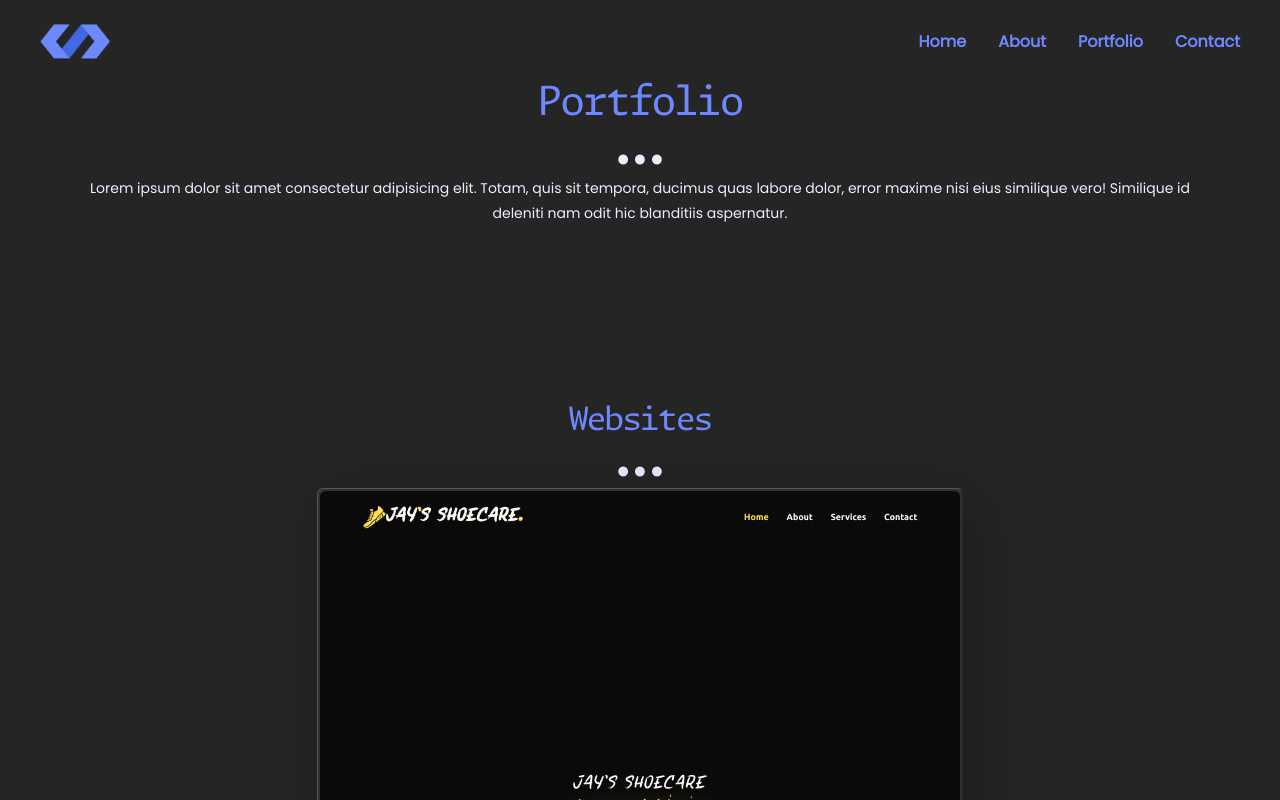
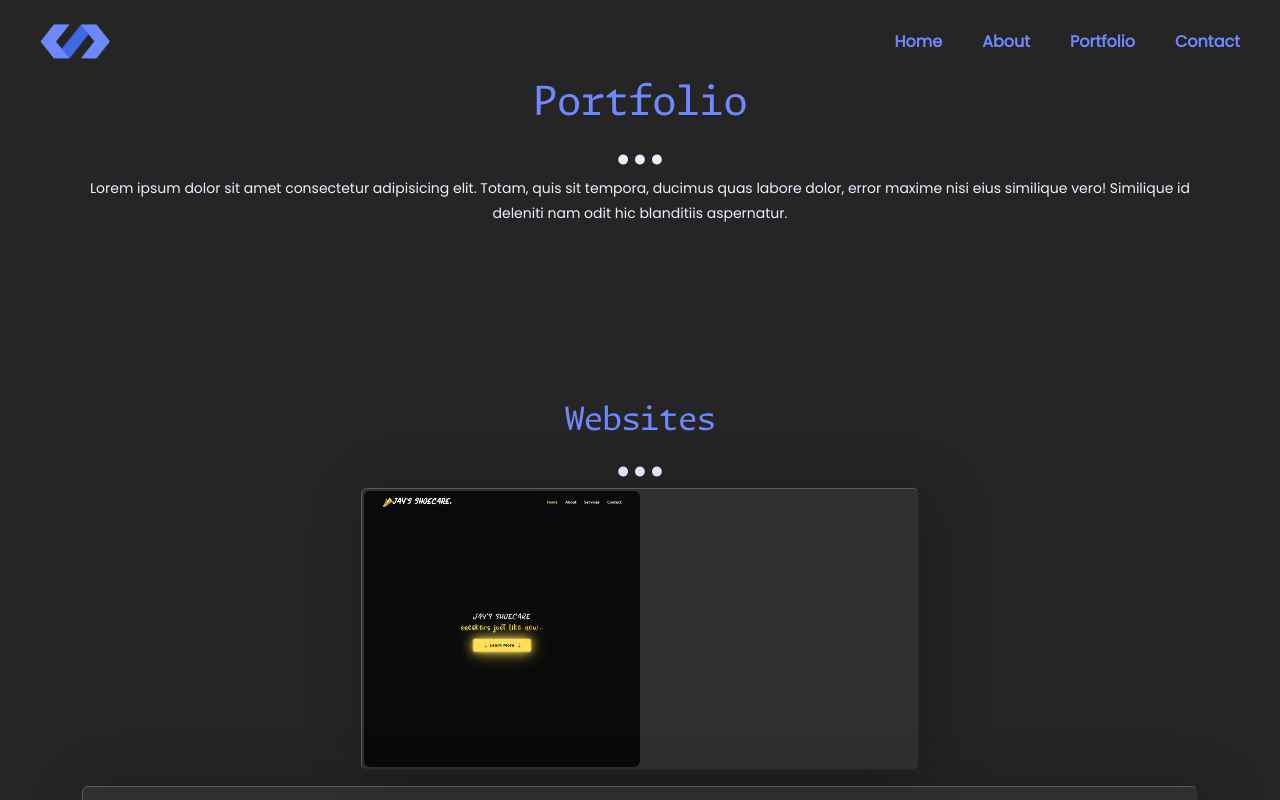
Before and after one commit to heli-toon/muhaiminsalay, a React (Vite) app: page /showcase in a window 1280 px wide. Shown: the top 800 px of the page. Built offline with nearby package versions, Linux system fonts and the light colour scheme.

Commit message:
Fix Typos and wrong links

```diff
--- a/index.html
+++ b/index.html
@@ -6,7 +6,7 @@
     <meta name="viewport" content="width=device-width, initial-scale=1.0" />
     <meta name="description" content="Salay Abdul Muhaimin Kanton's Portfolio Website and Projects Showcase">
     <link rel="shortcut icon" type="image/webp" href="/logo.webp" />
-    <title>Home | Portfolio</title>
+    <title>Muhaimin Salay | Portfolio</title>
   </head>
   <body>
     <div id="root"></div>
--- a/src/App.css
+++ b/src/App.css
@@ -7,6 +7,10 @@
   --primarydark: #4169e199;
   --white: #eeedff;
   --gray: #414141;
+  --border-radius-card: 8px;
+  --anim-short: 250ms;
+  --anim-mid: 600ms;
+  --anim-long: 1s;
 }
 html{
   color: var(--black);
@@ -18,7 +22,7 @@ html{
 html::-webkit-scrollbar{width: 0.9vw;}
 html::-webkit-scrollbar-thumb {
   background-color: var(--primarydark);
-  border-radius: 7px;
+  border-radius: var(--border-radius-card);
 }
 html::-webkit-scrollbar-thumb:hover{
   background-color: var(--primary);
@@ -37,7 +41,6 @@ html::-webkit-scrollbar-track{
 }
 body {
   background: var(--black)!important;
-  /* font-display: swap; */
   color: var(--white)!important;
   overflow-x: hidden;
   font-family: "Poppins", Inter, sans-serif, system-ui!important;
@@ -63,13 +66,12 @@ h6 {
   font-family: "Monaspace","Ubuntu", monospace;
   font-weight: 800;
   line-height: inherit;
-  letter-spacing: -2px;
+  letter-spacing: -1px;
   color: var(--primary)!important;
 }
 a{
   color: var(--white);
-  -webkit-transition: 0.5s;
-  transition: 0.5s;
+  transition: var(--anim-short);
   text-decoration: none!important;
 }
 section{
@@ -114,7 +116,7 @@ a.paralink:hover{color: var(--primarydark)}
 }
 .glassm-card{border-radius: 6px!important;/* z-index: 10; */}
 .navbar{
-  transition: background 500ms ease-in-out;
+  transition: background var(--anim-mid) ease-in-out;
   /* border-bottom: 1px solid rgba(255, 255, 255, 0.2)!important; */
   padding-top: 1.2rem!important;
   padding-bottom: 1.2rem!important;
@@ -126,14 +128,14 @@ a.paralink:hover{color: var(--primarydark)}
   margin-left: 2em;
   color: var(--primary)!important;
 }
-.nav-link:hover{color: var(--white)!important}
 .nav-item{padding-left: 1rem}
 .nav-link{
   transition: 0.5s all ease;
   color: var(--primary)!important;
   font-weight: 900!important;
-  padding-right: 1rem;
+  padding-left: 1rem !important;
 }
+.nav-link:hover{color: var(--white)!important}
 .navbar-toggler,
 .navbar-toggler:focus{
   margin-right: 2.5rem;
@@ -280,13 +282,13 @@ nav .logo h2:hover{color: var(--white)!important;}
   align-items: center;
   margin-bottom: 1rem;
   padding: 0.1em;
+  width: 50%;
 }
 .project-img img{
   border: none;
   aspect-ratio: 1;
-  width: 50vw;
+  width: 50%;
 }
-.project-img img.verba{aspect-ratio: 1.1/2;}
 @media only screen and (max-width: 767.98px){.project-img img{width: 80vw}}
 .project-tags .tag{
   background: var(--gray);
--- a/src/components/Contact.jsx
+++ b/src/components/Contact.jsx
@@ -13,8 +13,8 @@ export default function Contact() {
               that exceed expectations. I&apos;m always up for a new challenge
               Have any questions or feedback? I&apos;d love to hear from you!
               Get in touch with via email at{" "}
-              <a href="mailto:helitoon@outlook.com" className="paralink">
-                helitoon@outlook.com
+              <a href="mailto:abdulkanton2005@gmail.com" className="paralink">
+
               </a>{" "}
               or call me at{" "}
               <a href="tel:+233535760503" className="paralink">
@@ -50,7 +50,7 @@ export default function Contact() {
                     <h3>Email</h3>
                     <p>
                       <a
-                        href="mailto:helitoon@outlook.com"
+                        href="mailto:abdulkanton2005@gmail.com"
                         className="paralink2"
                       >
                         helitoon@outlook.com
--- a/src/components/Footer.jsx
+++ b/src/components/Footer.jsx
@@ -76,7 +76,7 @@ export default function Footer() {
                     <i className="bi bi-whatsapp"></i>
                   </a>
                   <a
-                    href="mailto:helitoon@outlook.com"
+                    href="mailto:abdulkanton2005@gmail.com"
                     className="envelope"
                     title="Email Address"
                     target="_blank"
@@ -126,7 +126,7 @@ export default function Footer() {
               <div className="col-lg-3 col-md-12 footer-contact text-center text-md-start">
                 <h4>Contact Me</h4>
                 <p>
-                  Accra, Ghana
+                  Accra,
                   <br />
                   Ghana <br />
                   <strong>Phone: </strong>
@@ -135,7 +135,7 @@ export default function Footer() {
                   </a>{" "}
                   <br />
                   <strong>Email: </strong>
-                  <a href="mailto:helitoon@outlook.com" className="contlink">
+                  <a href="mailto:abdulkanton2005@gmail.com" className="contlink">
                     helitoon@outlook.com
                   </a>
                   <br />
--- a/src/components/Hero.jsx
+++ b/src/components/Hero.jsx
@@ -8,7 +8,7 @@ export default function Hero() {
             <div className="hero-description col-lg-6 d-flex flex-column justify-content-center">
               <h1>Salay Abdul Muhaimin Kanton</h1>
               <p>
-                I meticulously craft websites with expertise and passion. I
+                I punctiliously craft websites with expertise and passion. I
                 don&apos;t just build websites, I create digital masterpieces
                 with innovative web experiences.
               </p>
@@ -37,7 +37,7 @@ export default function Hero() {
                   <i className="bi bi-linkedin"></i>
                 </a>
                 <a
-                  href="mailto:helitoon@outlook.com"
+                  href="mailto:abdulkanton2005@gmail.com"
                   className="envelope"
                   title="Email Address"
                   target="_blank"
--- a/src/components/Navbar.jsx
+++ b/src/components/Navbar.jsx
@@ -1,9 +1,8 @@
-import { BrowserRouter, Route, Routes, Link } from "react-router-dom";
+import { BrowserRouter, Route, Routes } from "react-router-dom";
 import { useState, useRef, useEffect } from "react";
 import Home from "./Home.jsx";
 import Showcase from "./Showcase.jsx";
 import logo from "../assets/images/logo.webp";
-import About from "./About.jsx";
 
 const Navbar = () => {
   const [showNavbarCollapse, setShowNavbarCollapse] = useState(false);
@@ -36,14 +35,13 @@ const Navbar = () => {
           className="navbar navbar-expand-lg navbar-dark fixed-top"
           ref={navbarRef}
         >
-          <Link
-            element="true"
+          <a
             className="navbar-brand justify-content-center logo d-flex flex-row"
-            to="/"
+            href="/"
             title="Portfolio Home"
           >
             <img src={logo} width={70} height={35} alt="Muhaimin Salay Logo" />
-          </Link>
+          </a>
           <button
             className="navbar-toggler"
             type="button"
@@ -64,9 +62,7 @@ const Navbar = () => {
           >
             <ul className="navbar-nav">
               <li className="nav-item active">
-                <Link className="nav-link" to="/" element="true">
-                  Home
-                </Link>
+                <a className="nav-link" href="/">Home</a>
               </li>
               <li className="nav-item">
                 <a className="nav-link" href="/#about">
@@ -74,9 +70,7 @@ const Navbar = () => {
                 </a>
               </li>
               <li className="nav-item">
-                <Link className="nav-link" to="/showcase" element="true">
-                  Portfolio
-                </Link>
+                <a className="nav-link" href="/showcase">Portfolio</a>
               </li>
               <li className="nav-item">
                 <a className="nav-link" href="/#contact">
@@ -88,7 +82,6 @@ const Navbar = () => {
         </nav>
         <Routes>
           <Route path="/" element={<Home />} />
-          <Route path="/about" element={<About />} />
           <Route path="/showcase" element={<Showcase />} />
         </Routes>
       </BrowserRouter>
--- a/src/components/Showcase.jsx
+++ b/src/components/Showcase.jsx
@@ -49,9 +49,6 @@ export default function Showcase() {
                   <a href="https://jayshoecare.netlify.app" target="_blank" rel="noreferrer">
                     <i className="bi-eye-fill"></i> View
                   </a>
-                  {/* <a href="https://github.com/helitoon/" target="_blank" rel="noreferrer">
-                    <i className="bi-link-45deg"></i> Code
-                  </a> */}
                 </div>
               </div>
             </div>
```
Also changed, not shown: src/components/About.jsx (+6 -5 lines), src/assets/images/verba.png, 1 other file (tests, documents, lock files or other folders).
